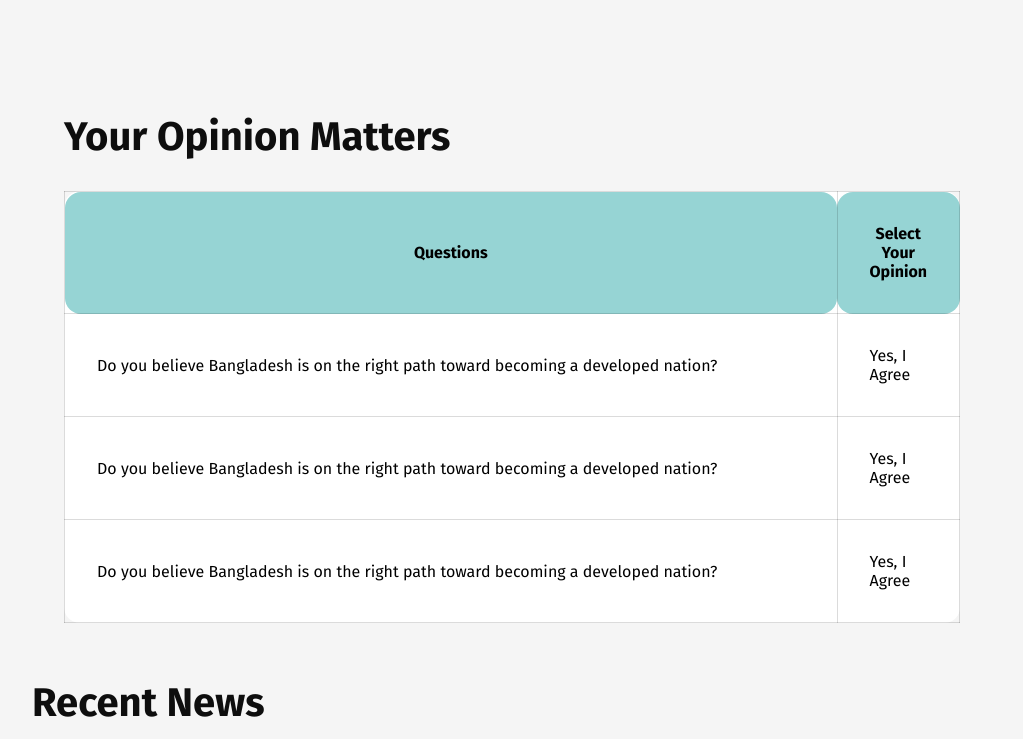
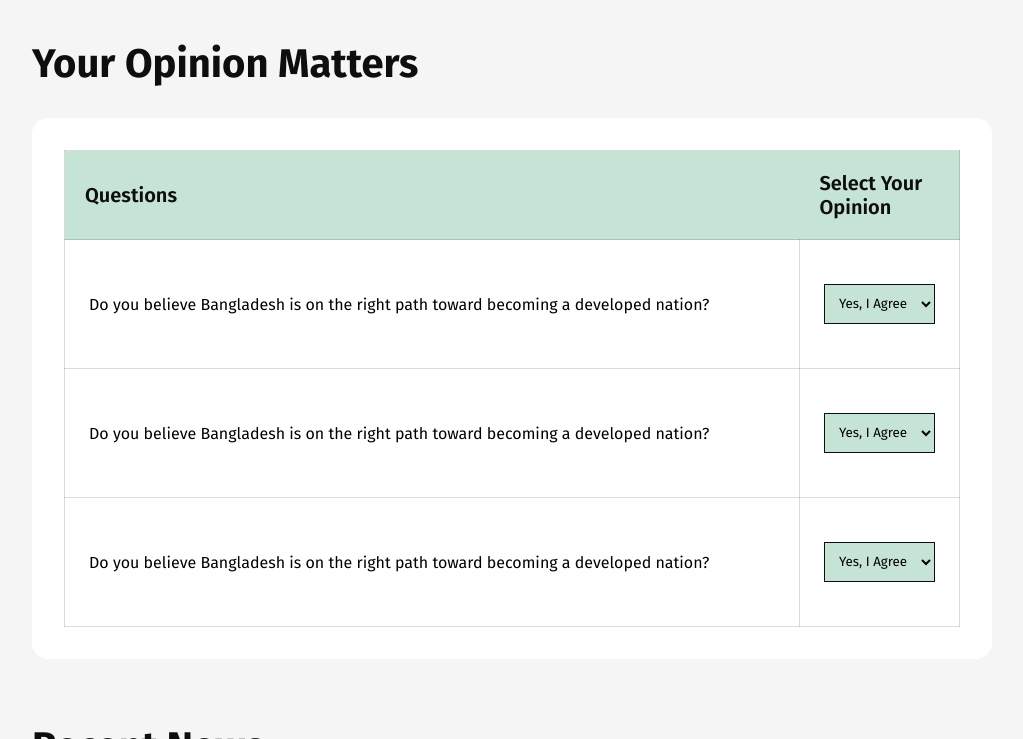
Before and after one commit to md-asgor-ali/B11A1--assignment-1, a plain HTML site: page index.html in a window 1280 px wide. Shown: the part 2061-2800 px from the top of the page, without its empty margins (128-1151 px from the left). Drawn offline with Linux system fonts and the light colour scheme.

Commit message:
added customization

```diff
--- a/css/style.css
+++ b/css/style.css
@@ -21,6 +21,7 @@ body{
     font-size: 32px;
     font-weight: 700;
     line-height: 38px;
+    margin-top: 30px;
 }
 .header-btn{
     padding: 15px 30px 15px 30px;
@@ -29,6 +30,7 @@ body{
     border: 1px solid rgb(0, 106, 80);
     border-radius: 8px;
     cursor: pointer;
+    margin: 24px 0px;
 
 }
 .header-btn button{
@@ -74,7 +76,7 @@ justify-content: center;
     line-height: 67px;
     margin: 16px 0px;
 }
-.btn{
+.banner-btn{
     padding: 17px 34px 17px 34px;
     border-radius: 8px;
     background: rgb(0, 106, 80);
@@ -211,7 +213,8 @@ justify-content: center;
     font-size: 16px;
     font-weight: 400;
     line-height: 24px;
-    margin: 12px 0px;
+    margin-top: -45px;
+    /* margin: 12px 0px; */
 
 }
 .quoter{
@@ -232,8 +235,13 @@ justify-content: center;
 /* Your Opinion Matters sections styles */
 .table-container{
     margin: 24px 160px;
+
+}
+.table-content{
+    border-radius: 16px;
+    background: rgb(255, 255, 255);
+    margin: 24px 0px;
     padding: 32px;
-
 }
 .table-caption{
     color: rgb(14, 14, 14);
@@ -243,18 +251,34 @@ justify-content: center;
     margin: 60px 0px 30px 0px;
 
 }
-table, th, td {
+table, td {
     width: 100%;
     border-radius: 16px;
     background: rgb(255, 255, 255);
     border: 1px solid rgba(14, 14, 14, 0.15);
-    padding:32px;
+    padding:24px;
     box-sizing: border-box;
     border-collapse: collapse;
 
     }
 th{
-    background-color: #96D4D4;
+    background-color: rgb(198, 228, 214);
+    text-align: left;
+    padding: 20px;
+    color: rgb(14, 14, 14);
+    font-family: Fira Sans;
+    font-size: 20px;
+    font-weight: 600;
+    line-height: 24px;
+
+}
+#select{
+    box-sizing: border-box;
+    border: 1px solid rgb(14, 14, 14);
+    background: rgb(198, 228, 214);
+    margin: 20px 0px;
+    /* padding: 10px 14px 10px 14px; */
+    padding: 10px;
 }
 
 /* Recent News section styles */
@@ -267,7 +291,7 @@ th{
     font-size: 40px;
     font-weight: 700;
     line-height: 48px;
-    margin: 24px 0px;
+    margin: 64px 0px 24px;
 }
 .recent-news-description{
     color: rgba(14, 14, 14, 0.7);
@@ -287,6 +311,8 @@ th{
 .news-content-image img{
     border-radius: 24px;
     margin: 0px 32px;
+    width: 408px;
+    height: 306px;
 }
 .news-content-title{
     color: rgba(14, 14, 14, 0.8);
--- a/index.html
+++ b/index.html
@@ -33,7 +33,7 @@
                         <h5 class="banner-subtitle">Bangladesh 2.0</h5>
                         <h1 class="banner-title">Idea , innovation ,<br>
                             vision and challenges in <br> New Bangladesh.</h1>
-                        <button class="btn">Explore New Bangladesh</button>
+                        <button class="banner-btn">Explore New Bangladesh</button>
                     </div>
                     <div class="image-container">
                         <img src="assets/hero.png" alt="banner image">
@@ -118,6 +118,7 @@
 
           <div class="table-container">
                 <h1 class="table-caption">Your Opinion Matters</h1>
+                <div class="table-content">
                     <table>
                         <tr>
                             <th>Questions</th>
@@ -128,23 +129,41 @@
                                 Do you believe Bangladesh is on the right path toward becoming a developed nation?
                             </td>
                             <td>
-                            Yes, I Agree
+                                <select name="select" id="select">
+                                    <option value="select">Yes, I Agree</option>
+                                    <option value="select">Yes, I Agree</option>
+                                    <option value="select">Yes, I Agree</option>
+                                    <option value="select">Yes, I Agree</option>
+                                  </select>
+                            </td>
                         </tr>
                         <tr>
                             <td>
                                 Do you believe Bangladesh is on the right path toward becoming a developed nation?
                             </td>
                             <td>
-                            Yes, I Agree
+                                <select name="select" id="select">
+                                    <option value="select">Yes, I Agree</option>
+                                    <option value="select">Yes, I Agree</option>
+                                    <option value="select">Yes, I Agree</option>
+                                    <option value="select">Yes, I Agree</option>
+                                  </select>
                             </tr>
                         <tr>
                             <td>
                                 Do you believe Bangladesh is on the right path toward becoming a developed nation?
                             </td>
                             <td>
-                            Yes, I Agree
+                                <select name="select" id="select">
+                                    <option value="select">Yes, I Agree</option>
+                                    <option value="select">Yes, I Agree</option>
+                                    <option value="select">Yes, I Agree</option>
+                                    <option value="select">Yes, I Agree</option>
+                                  </select>
+                            </td>
                         </tr>
                     </table>
+                </div>
           </div>
 
 
```
Lines whose indentation alone changed are shown as unchanged.
